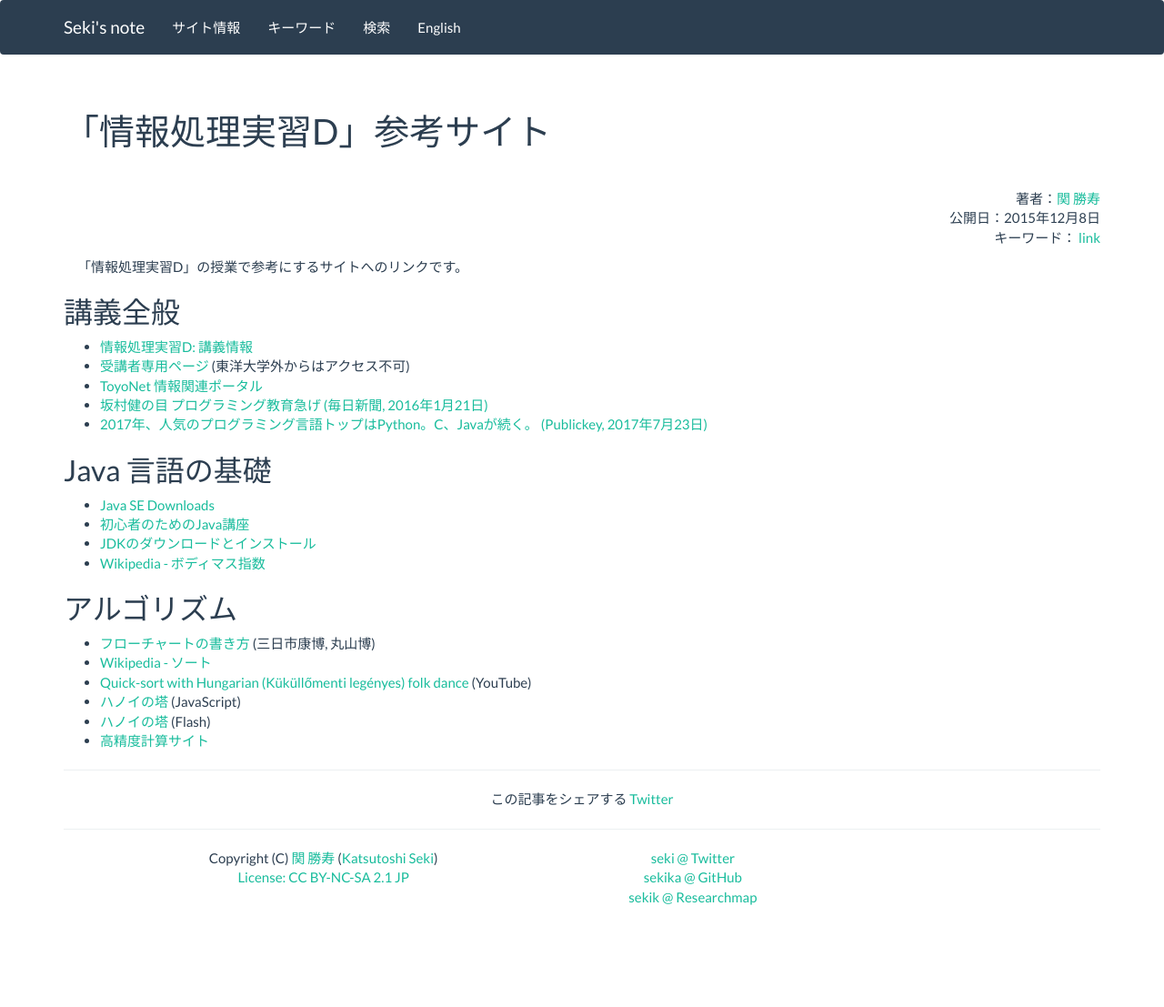
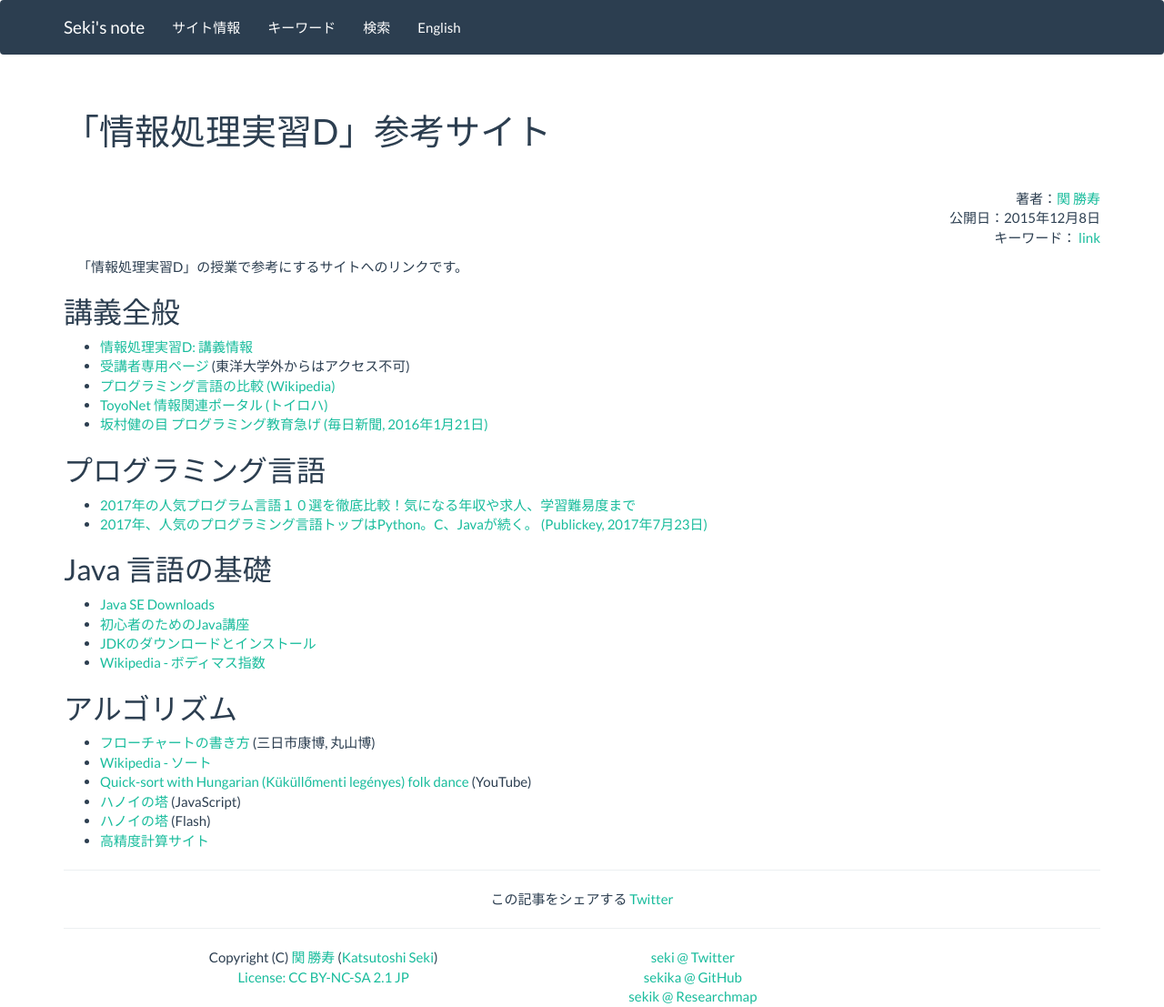
Before and after one commit to sekika/sekika.github.io, a Jekyll site: the page built from _posts/2015-12-08-joho-d-link.md, in a window 1280 px wide. Shown: the whole page at 91% size. Built offline with Jekyll 4.4.1, drawn with Linux system fonts in a browser that asks for light colours; nearby versions of some CDN libraries; comment, search, counter and statistics services are not loaded; before the commit the page ends 997 px from its top, so only the background shows below that.

Commit message:
プログラミング言語の比較

```diff
--- a/_posts/2015-12-08-joho-d-link.md
+++ b/_posts/2015-12-08-joho-d-link.md
@@ -9,8 +9,12 @@ tag: link
 ## 講義全般
 - [情報処理実習D: 講義情報](http://www2.toyo.ac.jp/~seki_k/johoD.html)
 - [受講者専用ページ](http://www2.toyo.ac.jp/~seki_k/johoD/index.html) (東洋大学外からはアクセス不可)
-- [ToyoNet 情報関連ポータル](http://www.toyo.ac.jp/site/toyonet/)
+- [プログラミング言語の比較 (Wikipedia)](https://ja.wikipedia.org/wiki/%E3%83%97%E3%83%AD%E3%82%B0%E3%83%A9%E3%83%9F%E3%83%B3%E3%82%B0%E8%A8%80%E8%AA%9E%E3%81%AE%E6%AF%94%E8%BC%83)
+- [ToyoNet 情報関連ポータル (トイロハ)](http://www.toyo.ac.jp/site/toyonet/)
 - [坂村健の目 プログラミング教育急げ (毎日新聞, 2016年1月21日)](http://mainichi.jp/articles/20160121/ddm/016/070/004000c)
+
+## プログラミング言語
+- [2017年の人気プログラム言語１０選を徹底比較！気になる年収や求人、学習難易度まで](https://toiroha.jp/article/detail/32380)
 - [2017年、人気のプログラミング言語トップはPython。C、Javaが続く。 (Publickey, 2017年7月23日)](http://www.publickey1.jp/blog/17/2017pythoncjavagoogle_trendstwittergithubstackoverflow.html)
 
 ## Java 言語の基礎
```
